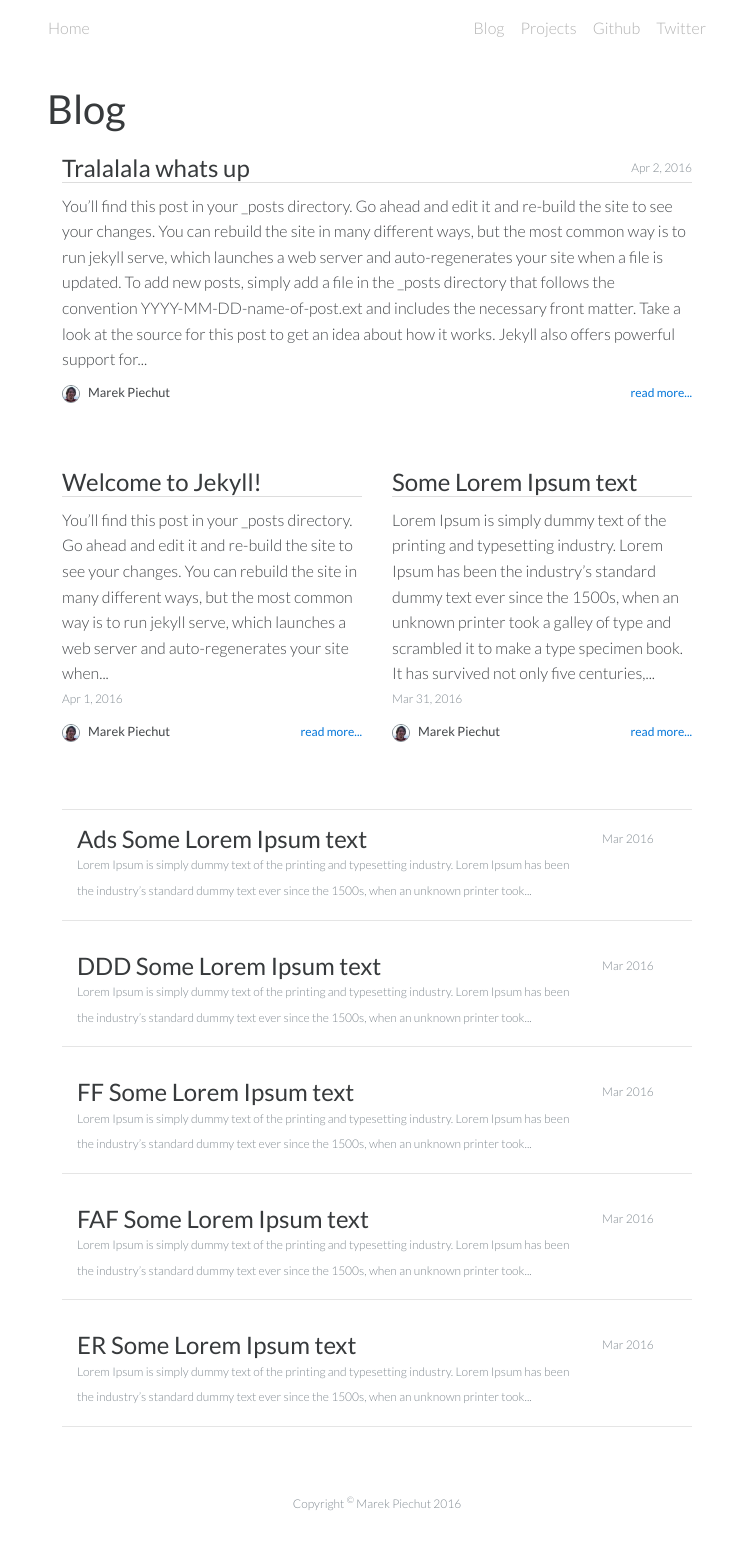
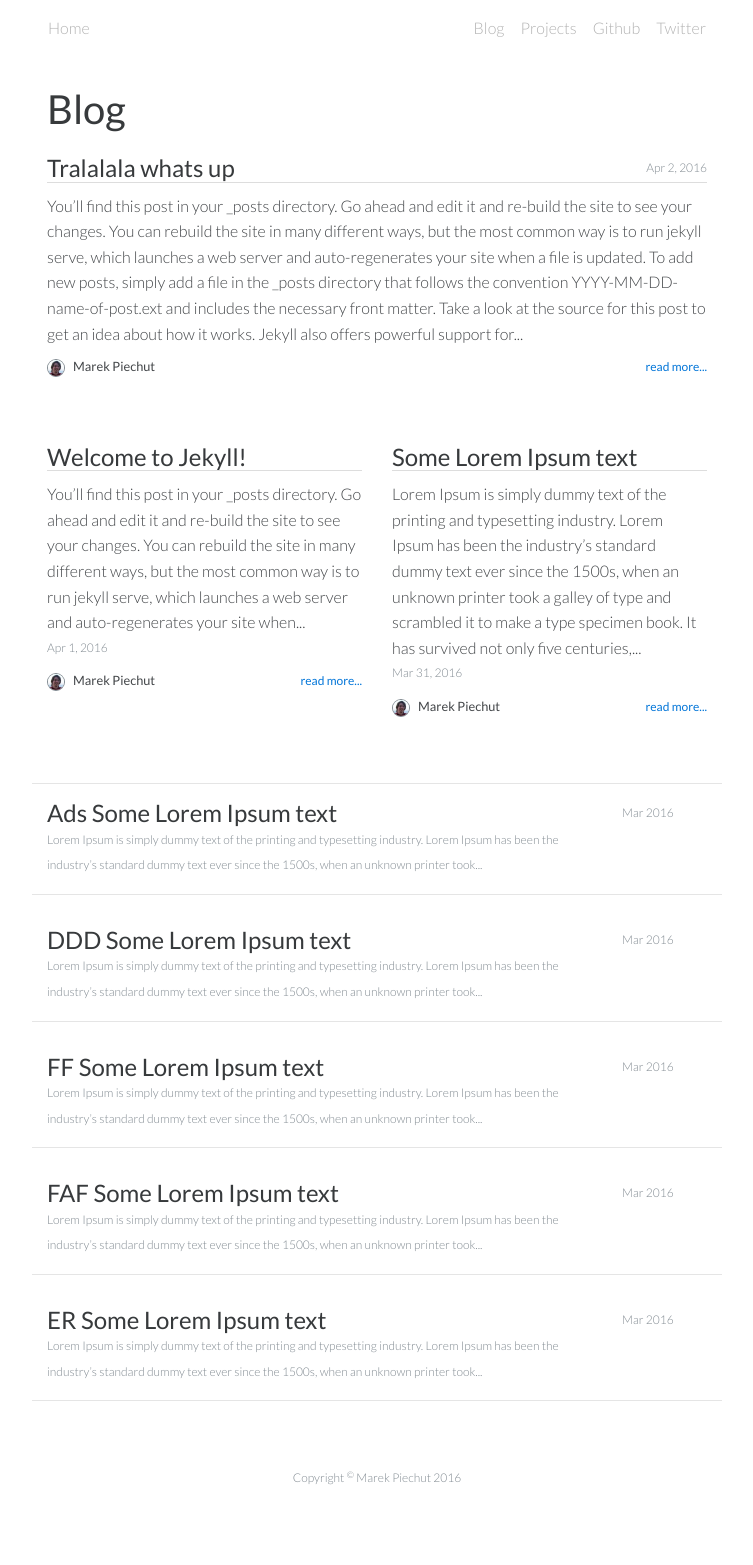
Before and after one commit to marekpiechut/marekpiechut.github.io, a Jekyll site: the page built from blog.md, in a window 1280 px wide. Shown: the whole page, without its empty margins (263-1016 px from the left). Built offline with Jekyll 4.4.1, drawn with Linux system fonts in a browser that asks for light colours; comment, search, counter and statistics services are not loaded; after the commit the page ends 1539 px from its top, so only the background shows below that.

Commit message:
Fix layout in blog post list:

```diff
--- a/blog.md
+++ b/blog.md
@@ -6,25 +6,28 @@ idx: 0
 ---
 
 {% assign first_post = site.posts.first %}
-<div class="m-b-1 col-md-12">
-  <div class="border-underline" style="display: flex; flex-direction: row; justify-content: space-between; margin-bottom: 10px;">
-    <a class="post-link link-black" href="{{ first_post.url | prepend: site.github.url }}">
-        <h4 class="ellipsis">{{ first_post.title }}</h4>
-    </a>
-    <span class="text-muted text-small">{{ first_post.date | date: "%b %-d, %Y" }}</span>
-  </div>
+<div class="m-b-1 row">
+  <div class="col-md-12">
+    <div class="border-underline" style="display: flex; flex-direction: row; justify-content: space-between; margin-bottom: 10px;">
+      <a class="post-link link-black" href="{{ first_post.url | prepend: site.github.url }}">
+          <h4 class="ellipsis">{{ first_post.title }}</h4>
+      </a>
+      <span class="text-muted text-small">{{ first_post.date | date: "%b %-d, %Y" }}</span>
+    </div>
 
-  <div class="post m-b-3">
-    {{ first_post.content | strip_html | truncatewords:100}}
+    <div class="post m-b-3">
+      {{ first_post.content | strip_html | truncatewords:100}}
 
 
-    {% if first_post.author %}
-      {% include author-line-small.html author=page.author post=first_post%}
-    {% elsif site.author %}
-      {% include author-line-small.html author=site.author post=first_post%}
-    {% endif %}
+      {% if first_post.author %}
+        {% include author-line-small.html author=page.author post=first_post%}
+      {% elsif site.author %}
+        {% include author-line-small.html author=site.author post=first_post%}
+      {% endif %}
+  </div>
 </div>
 
+<div class="row">
 {% for post in site.posts offset:1 limit:2 %}
 <div class="col-md-6 m-b-3">
   <div class="border-underline" style="display: flex; flex-direction: row; width: 100%; justify-content: space-between; margin-bottom: 10px;">
@@ -44,13 +47,14 @@ idx: 0
     {% endif %}
 </div>
 {% endfor %}
+</div>
 
-<div class="col-xs-12">
+<div class="row">
   <hr />
 </div>
 
 {% for post in site.posts offset:3%}
-<div class="col-md-12">
+<div class="row">
   <div class="col-xs-12 col-md-10 col-xs-12">
     <a class="post-link link-black" href="{{ post.url | prepend: site.github.url }}">
         <h4 class="">{{ post.title }}</h4>
@@ -61,7 +65,7 @@ idx: 0
   </div>
   <div class="col-xs-12 col-md-2 text-muted text-small">{{ post.date | date: "%b %Y" }}</div>
 </div>
-<div class="col-xs-12 m-b-1">
+<div class="row m-b-1">
   <hr />
 </div>
 {% endfor %}
```
